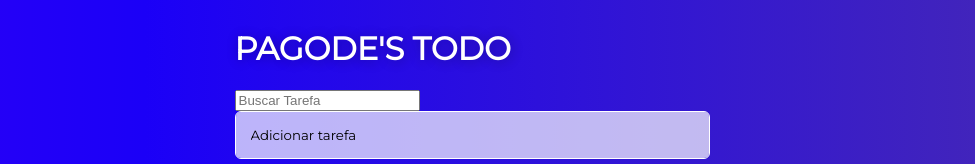
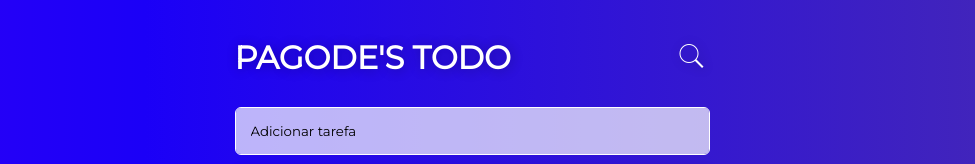
Before and after one commit to Davidmarquardt/ng-pagode-todo, a website: page index.html in a window 1280 px wide. Shown: the top 164 px of the page, without its empty margins (168-1143 px from the left). Drawn offline with nearby package versions, Linux system fonts and the light colour scheme.

Commit message:
html of new search bar

```diff
--- a/app.js
+++ b/app.js
@@ -60,4 +60,5 @@ app.controller('taskList', function ($scope) {
     }
     this.task.onEdit = false;
   }
+
 });
--- a/index.html
+++ b/index.html
@@ -11,10 +11,15 @@
 <body>
   <div ng-app="pagodeTodo" class="app">
     <div class="wrapper">
-      <h1>PAGODE'S TODO</h1>
-      <form>
-        <input placeholder="Buscar Tarefa" ng-model="taskSearch" type="text">
-      </form>
+      <div class="app-nav">
+        <h1 ng-hide="isSearchOpen" class="app-title">PAGODE'S TODO</h1>
+        <div ng-class="isSearchOpen ? 'search-bar open' : 'search-bar'">
+          <form ng-if="isSearchOpen">
+            <input placeholder="Buscar Tarefa" ng-model="$parent.taskSearch" type="text">
+          </form>
+          <button class="search-bar-button" ng-click="toggleSearchBar()"><i ng-class="isSearchOpen ? 'ion-ios-close-empty' : 'ion-ios-search'"></i></button>
+        </div>
+      </div>
       <form ng-submit="addTask()" ng-controller="taskCreator" class="form-wrapper" name="taskCreatorForm" novalidate>
         <input name="taskCreatorInput" type="text" ng-model="newTask" placeholder="Adicionar tarefa"></input>
         <button type="submit">Adicionar</button>
```
